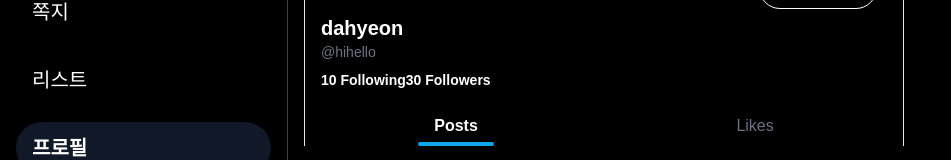
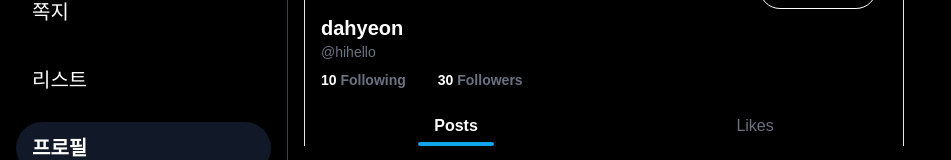
Before and after one commit to Leets-Official/Xcellent-FE, a Next.js app: page /dahyeon in a window 1280 px wide. Shown: the part 298-458 px from the top of the page, without its empty margins (0-951 px from the left). Built offline with nearby package versions, Linux system fonts and the light colour scheme.

Commit message:
style: followers, following css 수정

```diff
--- a/src/app/(route)/(afterLogin)/[username]/page.tsx
+++ b/src/app/(route)/(afterLogin)/[username]/page.tsx
@@ -44,12 +44,13 @@ export default function Profile() {
             <div className="text-sm text-gray-500">@{user.customId}</div>
           </div>
           <div className="flex space-x-4 mt-2 text-sm text-gray-500">
-            <div className="hover:underline cursor-pointer">
+            <div className="flex flex-row gap-8">
               <Link
                 href={`/${user.userName}/following`}
                 className="hover:underline cursor-pointer font-bold text-white"
               >
-                {user.following} Following
+                {user.following}{' '}
+                <span className="text-sm text-gray-500">Following</span>
               </Link>
 
               {/* Followers Link */}
@@ -57,7 +58,8 @@ export default function Profile() {
                 href={`/${user.userName}/followers`}
                 className="hover:underline cursor-pointer font-bold text-white"
               >
-                {user.followers} Followers
+                {user.followers}{' '}
+                <span className="text-sm text-gray-500">Followers</span>
               </Link>
             </div>
           </div>
```
